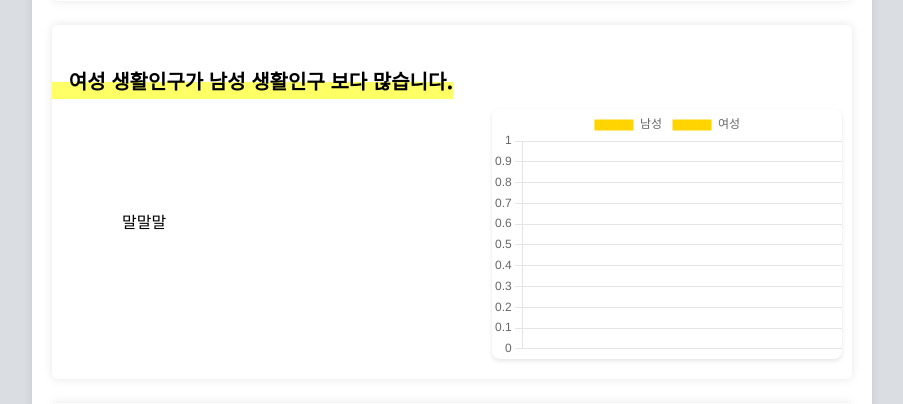
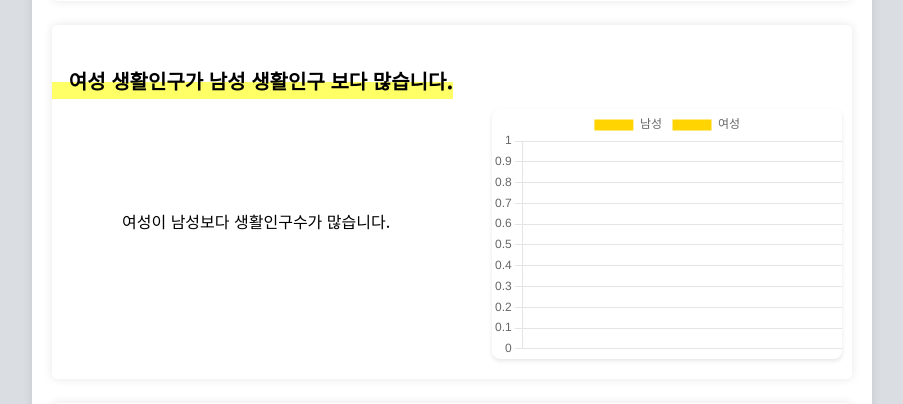
Before and after one commit to Capstone-design-dankook/SSS-project, a Django app: template templates/output/living.html in a window 1280 px wide. Shown: the part 1099-1503 px from the top of the page, without its empty margins (188-1091 px from the left). Run offline with Django 4.2, Linux system fonts and the light colour scheme; the template is opened without the code that fills it, so the values that code supplies are empty; some libraries are stand-ins or nearby versions.

Commit message:
일부 수정

```diff
--- a/templates/output/living.html
+++ b/templates/output/living.html
@@ -87,9 +87,15 @@
                 <div class="text-section">
                     <br>
                     <div class="text-box">
+                        {% if final.0.남성생활인구수 > final.0.여성생활인구수 %}
                         <p>
-                            말말말
+                            남성이 여성보다 생활인구수가 높습니다.
                         </p>
+                        {% else %}
+                        <p>
+                            여성이 남성보다 생활인구수가 많습니다.
+                        </p>
+                        {% endif %}
                     </div>
                 </div>
                 <div class="chart-section">
```
